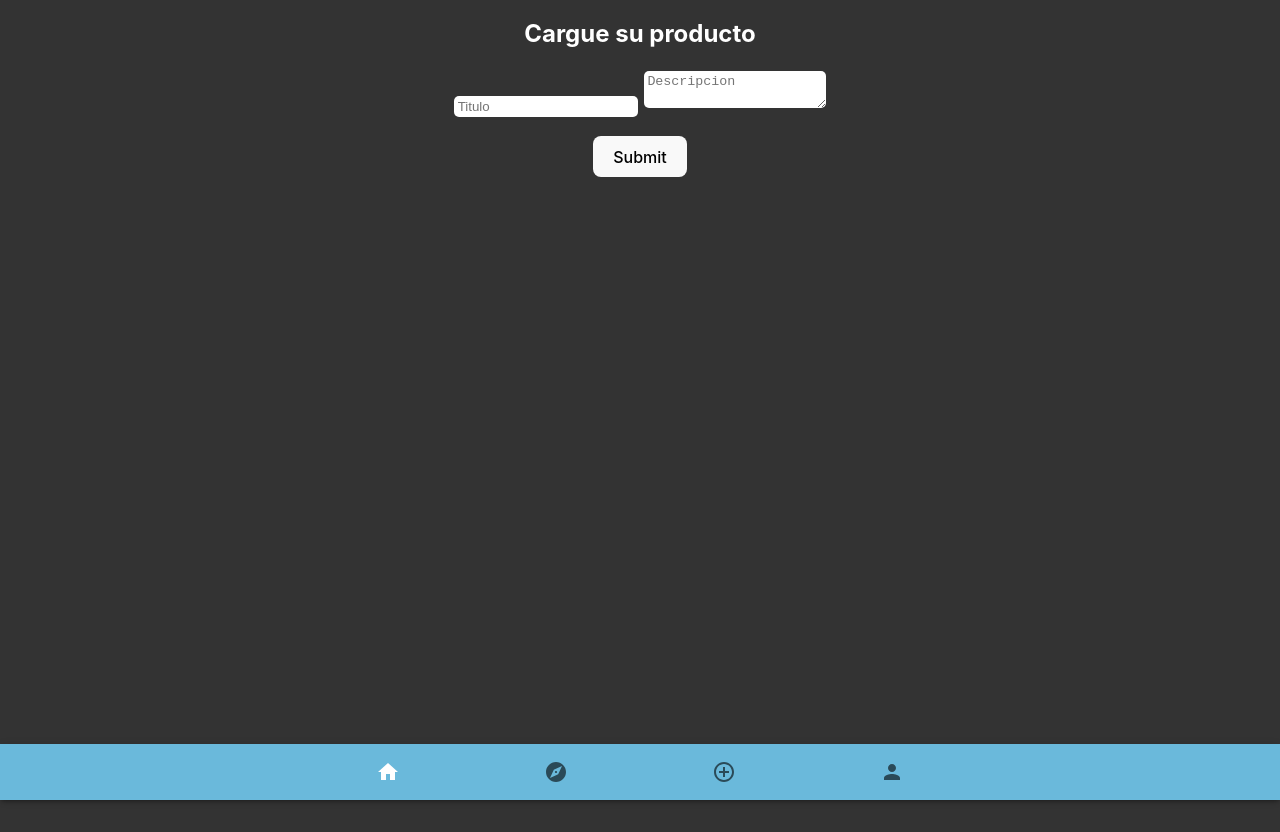
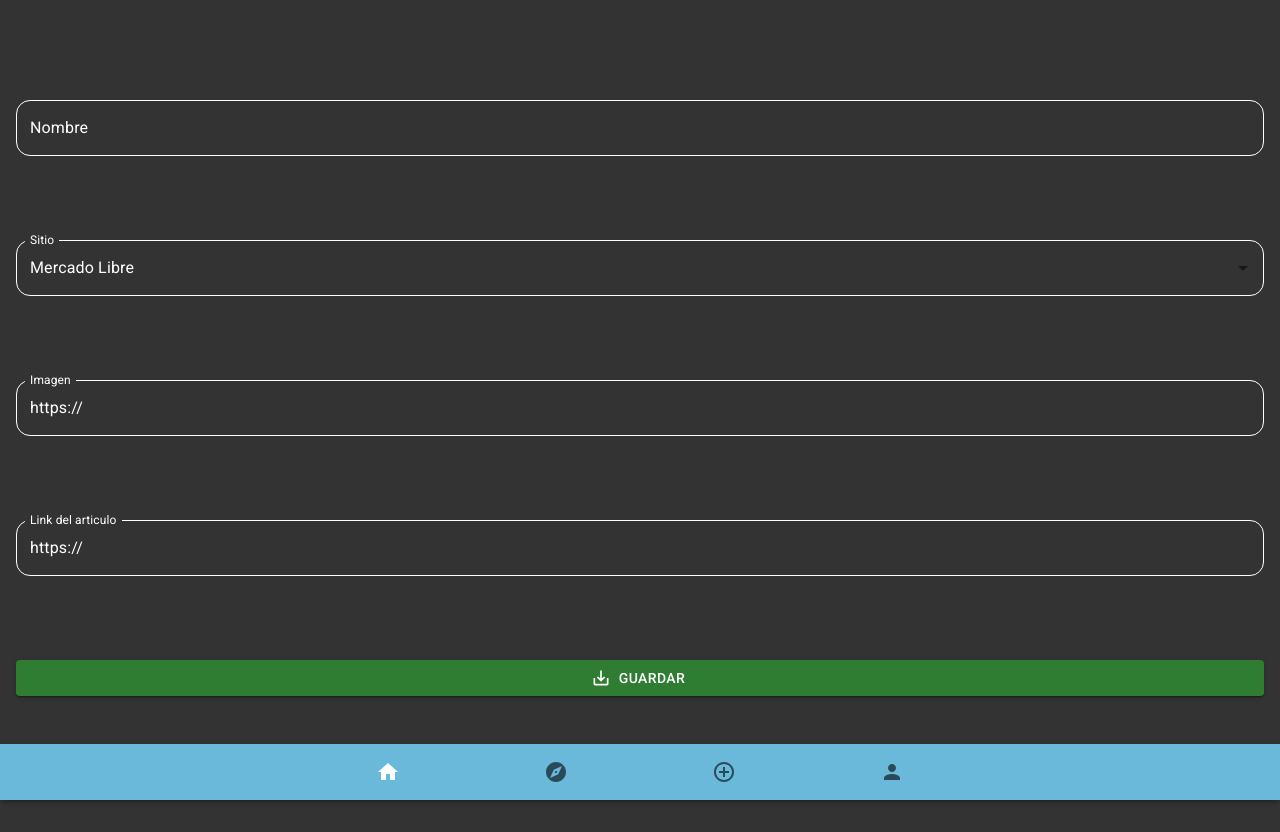
Before and after one commit to danimousee/SocialWishlist, a React (Vite) app in the folder social-wishlist/: page /add in a window 1280 px wide. Before the commit the page ends 800 px from the top, so only its background shows below. Built offline with nearby package versions, Linux system fonts and the light colour scheme.

Commit message:
Se agrega pantalla de agregado manual de producto
Incluye guardado en la bbdd

```diff
--- a/social-wishlist/package.json
+++ b/social-wishlist/package.json
@@ -24,7 +24,8 @@
     "react-redux": "^8.1.2",
     "react-responsive-carousel": "^3.2.23",
     "react-router-dom": "^6.13.0",
-    "redux": "^4.2.1"
+    "redux": "^4.2.1",
+    "yup": "^1.3.2"
   },
   "devDependencies": {
     "@types/react": "^18.2.15",
--- a/social-wishlist/src/components/SearchBar/SearchBar.css
+++ b/social-wishlist/src/components/SearchBar/SearchBar.css
@@ -10,3 +10,7 @@
 .search-bar-text-field label {
     color: white;
 }
+
+.css-1pnmrwp-MuiTypography-root{
+    color: white;
+}
--- a/social-wishlist/src/views/Add/Add.jsx
+++ b/social-wishlist/src/views/Add/Add.jsx
@@ -1,41 +1,129 @@
-import { Field, Form, Formik } from 'formik';
+import React from 'react';
+import { Formik, Form } from "formik";
+import * as yup from 'yup';
 import { useDispatch } from "react-redux";
 import { addProduct } from '../../firebase/queries/products';
-import { Container, H2 } from '../../components/Styles.css';
+
+import TextField from '@mui/material/TextField';
+import Button from '@mui/material/Button';
+import SaveIcon from '@mui/icons-material/SaveAlt';
+import Autocomplete from '@mui/material/Autocomplete';
+import InputAdornment from '@mui/material/InputAdornment';
+
+const URL = /^((https?|ftp):\/\/)?(www.)?(((([a-z]|\d|-|\.|_|~|[\u00A0-\uD7FF\uF900-\uFDCF\uFDF0-\uFFEF])|(%[\da-f]{2})|[!\$&'\(\)\*\+,;=]|:)*@)?(((\d|[1-9]\d|1\d\d|2[0-4]\d|25[0-5])\.(\d|[1-9]\d|1\d\d|2[0-4]\d|25[0-5])\.(\d|[1-9]\d|1\d\d|2[0-4]\d|25[0-5])\.(\d|[1-9]\d|1\d\d|2[0-4]\d|25[0-5]))|((([a-z]|\d|[\u00A0-\uD7FF\uF900-\uFDCF\uFDF0-\uFFEF])|(([a-z]|\d|[\u00A0-\uD7FF\uF900-\uFDCF\uFDF0-\uFFEF])([a-z]|\d|-|\.|_|~|[\u00A0-\uD7FF\uF900-\uFDCF\uFDF0-\uFFEF])*([a-z]|\d|[\u00A0-\uD7FF\uF900-\uFDCF\uFDF0-\uFFEF])))\.)+(([a-z]|[\u00A0-\uD7FF\uF900-\uFDCF\uFDF0-\uFFEF])|(([a-z]|[\u00A0-\uD7FF\uF900-\uFDCF\uFDF0-\uFFEF])([a-z]|\d|-|\.|_|~|[\u00A0-\uD7FF\uF900-\uFDCF\uFDF0-\uFFEF])*([a-z]|[\u00A0-\uD7FF\uF900-\uFDCF\uFDF0-\uFFEF])))\.?)(:\d*)?)(\/((([a-z]|\d|-|\.|_|~|[\u00A0-\uD7FF\uF900-\uFDCF\uFDF0-\uFFEF])|(%[\da-f]{2})|[!\$&'\(\)\*\+,;=]|:|@)+(\/(([a-z]|\d|-|\.|_|~|[\u00A0-\uD7FF\uF900-\uFDCF\uFDF0-\uFFEF])|(%[\da-f]{2})|[!\$&'\(\)\*\+,;=]|:|@)*)*)?)?(\?((([a-z]|\d|-|\.|_|~|[\u00A0-\uD7FF\uF900-\uFDCF\uFDF0-\uFFEF])|(%[\da-f]{2})|[!\$&'\(\)\*\+,;=]|:|@)|[\uE000-\uF8FF]|\/|\?)*)?(\#((([a-z]|\d|-|\.|_|~|[\u00A0-\uD7FF\uF900-\uFDCF\uFDF0-\uFFEF])|(%[\da-f]{2})|[!\$&'\(\)\*\+,;=]|:|@)|\/|\?)*)?$/i
+
+const validationSchema = yup.object({
+    name: yup.string('Ingresa el nombre').required('El nombre es requerido'),
+    images: yup.string().matches(URL, 'Ingresa una URL valida').required('La imagen es requerida'),
+    url: yup.string().matches(URL, 'Ingresa una URL valida').required('El link es requerido'),
+  //  provider: yup.required('Ingresa el provider')
+});
+
+const initialValues = {
+  name: '',
+  images: '',
+  url: '',
+  provider: { name: 'Mercado Libre', id: 'MELI' }
+};
+
+const optionsProvider = [
+  { name: 'Mercado Libre', id: 'MELI' },
+  { name: 'Facebook', id: 'FACE' },
+  { name: 'Instagram', id: 'INSTA' },
+  { name: 'Otros', id: 'OTHER' },
+];
+
 
 const Add = () => {
   const dispatch = useDispatch();
 
-  const handleSubmit = (values) => {
-   dispatch(addProduct(values))
-  }
+  const submit = values => {
 
-  return(
-    <Formik
-    initialValues={{
-        title: '',
-        description: '',
-        images: '',
-      }}
-      onSubmit={handleSubmit}
-      >
-      <Form>
-        <H2 >Cargue su producto</H2>
-      <Container>
-        <Field className="text-field" id="title" name="title" placeholder="Titulo"  />
+    //Creo array de imagenes
+    const arrayimages = []
+    arrayimages[0]= values.images
+    values.images = arrayimages
 
-        <Field className="text-field" as="textarea" id="description" name="description" placeholder="Descripcion"  />
+    values.provider = values.provider.id
+    //alert(JSON.stringify(values, null, 2));
+    dispatch(addProduct(values))
+  };
 
-    {/*     <Field
-          id="images"
-          name="images"
-          placeholder="jane@acme.com"
-          type="images"
-        /> */}
-  </Container>
-        <button type="submit">Submit</button>
-      </Form>
+  return (
+    <Formik initialValues={initialValues} onSubmit={submit} validationSchema={validationSchema}>
+      {({ handleChange, values, setFieldValue, handleBlur, handleReset, isSubmitting, errors, touched }) => (
+        <Form>
+          <div className="main-box">
+            <div className="content-box">
+              <TextField color="primary" fullWidth
+                label="Nombre"
+                id="name"
+                name="name"
+                className='search-bar-text-field'
+                value={values.name}
+                onChange={handleChange}
+                onBlur={handleBlur}
+                error={touched.name && Boolean(errors.name)}
+                helperText={touched.name && errors.name}
+              />
+
+              <Autocomplete color="primary" className='search-bar-text-field' fullWidth
+                id="provider"
+                name="provider"
+                options={optionsProvider}
+                onChange={(e, value) => {
+                  console.log(value);
+                  setFieldValue(
+                    "provider",
+                    value !== null ? value : initialValues.provider
+                  );
+                }}
+                renderInput={(params) => <TextField {...params} label="Sitio" name="provider" />}
+
+                value={values.provider}
+                //onBlur={handleBlur}
+                //error={touched.provider && Boolean(errors.provider)}
+                isOptionEqualToValue={(option, value) => option.id === value.id}
+                getOptionLabel={option => option.name}
+              />
+
+              <TextField color="primary" fullWidth
+                label="Imagen"
+                id="images"
+                name="images"
+                className='search-bar-text-field'
+                value={values.images}
+                onChange={handleChange}
+                onBlur={handleBlur}
+                error={touched.images && Boolean(errors.images)}
+                helperText={touched.images && errors.images}
+                InputProps={{
+                  startAdornment: <InputAdornment position="start">https://</InputAdornment>,
+                }}
+              />
+
+              <TextField color="primary" fullWidth
+                label="Link del articulo"
+                id="url"
+                name="url"
+                className='search-bar-text-field'
+                value={values.url}
+                onChange={handleChange}
+                onBlur={handleBlur}
+                error={touched.url && Boolean(errors.url)}
+                helperText={touched.url && errors.url}
+                InputProps={{
+                  startAdornment: <InputAdornment position="start">https://</InputAdornment>,
+                }}
+              />
+
+              <Button variant="contained" color="success" startIcon={<SaveIcon />} type="submit" >GUARDAR</Button>
+            </div>
+          </div>
+        </Form>
+      )}
     </Formik>
-)};
+  );
+}
 
-export default Add;
+export default Add
```
